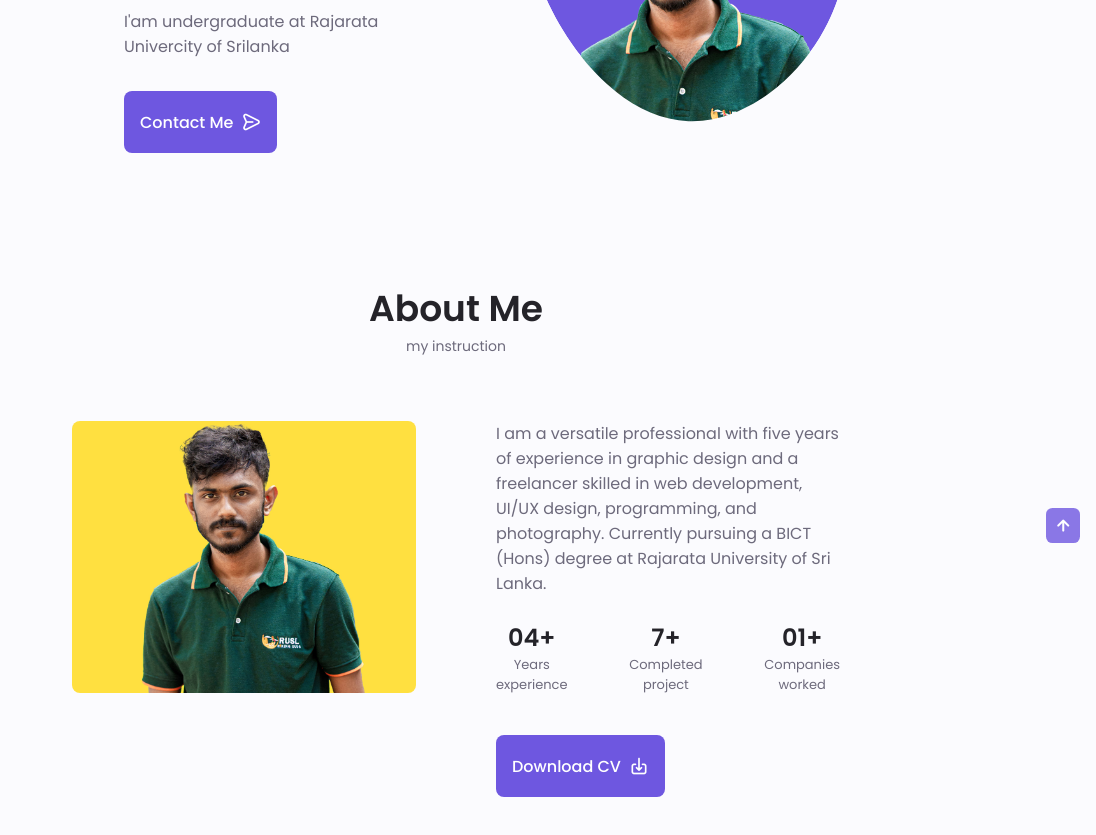
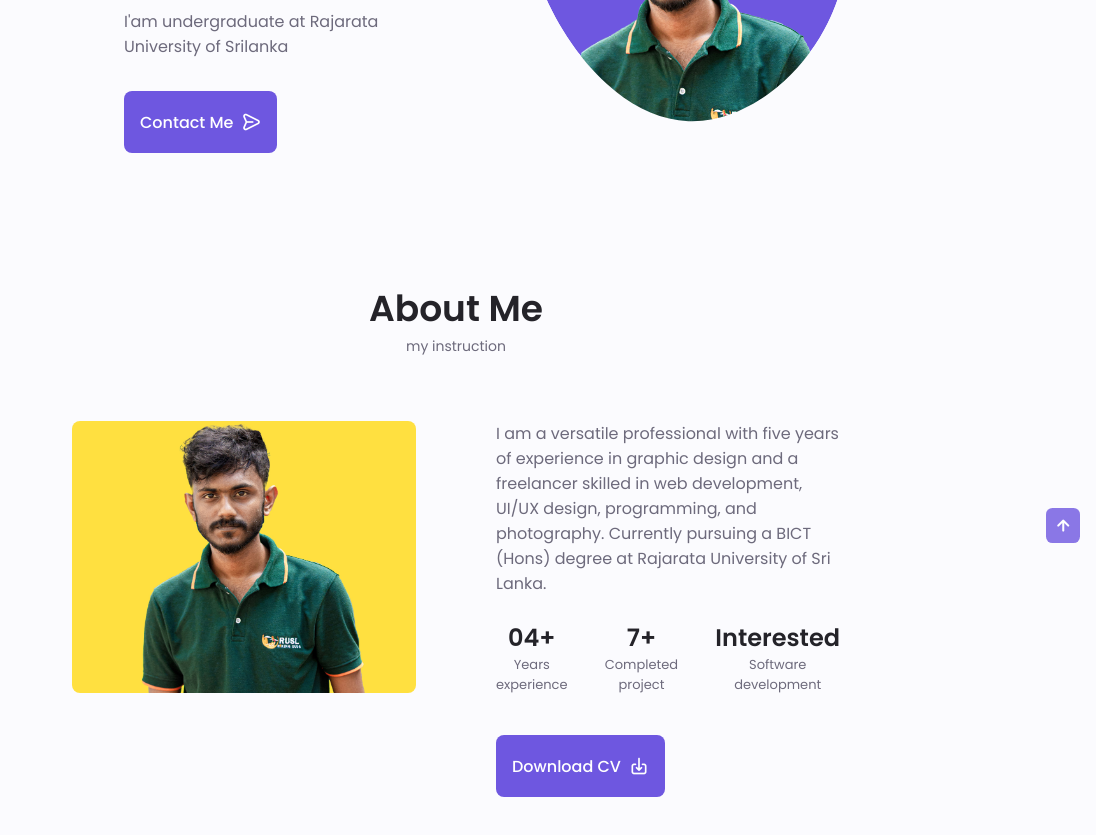
Before and after one commit to CA-Creation/responsive-portfolio-website, a plain HTML site: page index.html in a window 1280 px wide. Shown: the part 417-1252 px from the top of the page, 184-1280 px from the left. Drawn offline with nearby package versions, Linux system fonts and the light colour scheme.

Commit message:
Update index.html

```diff
--- a/index.html
+++ b/index.html
@@ -114,7 +114,7 @@
                         <div class="home__data">
                             <h1 class="home__title">Hi, I am Chamodya</h1>
                             <h3 class="home__subtitle">Undergraduate</h3>
-                            <p class="home__description">I'am undergraduate at Rajarata Univercity of Srilanka</p>
+                            <p class="home__description">I'am undergraduate at Rajarata University of Srilanka</p>
                             <a href="#contact" class="button button--flex">
                                 Contact Me <i class="uil uil-message button__icon"></i>
                             </a>
@@ -157,8 +157,8 @@
                             </div>
 
                             <div>
-                                <span class="about__info-title">01+</span>
-                                <span class="about__info-name">Companies <br> worked</span>
+                                <span class="about__info-title">Interested</span>
+                                <span class="about__info-name">Software <br> development</span>
                             </div>
 
                         </div>
```
